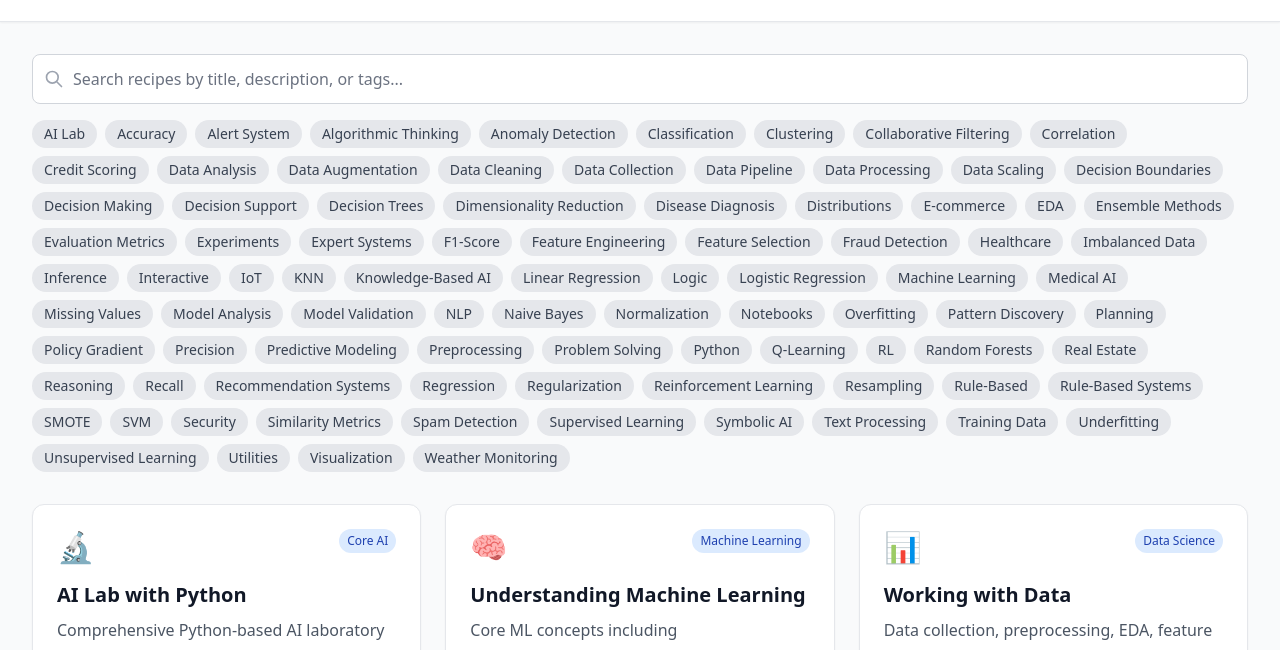
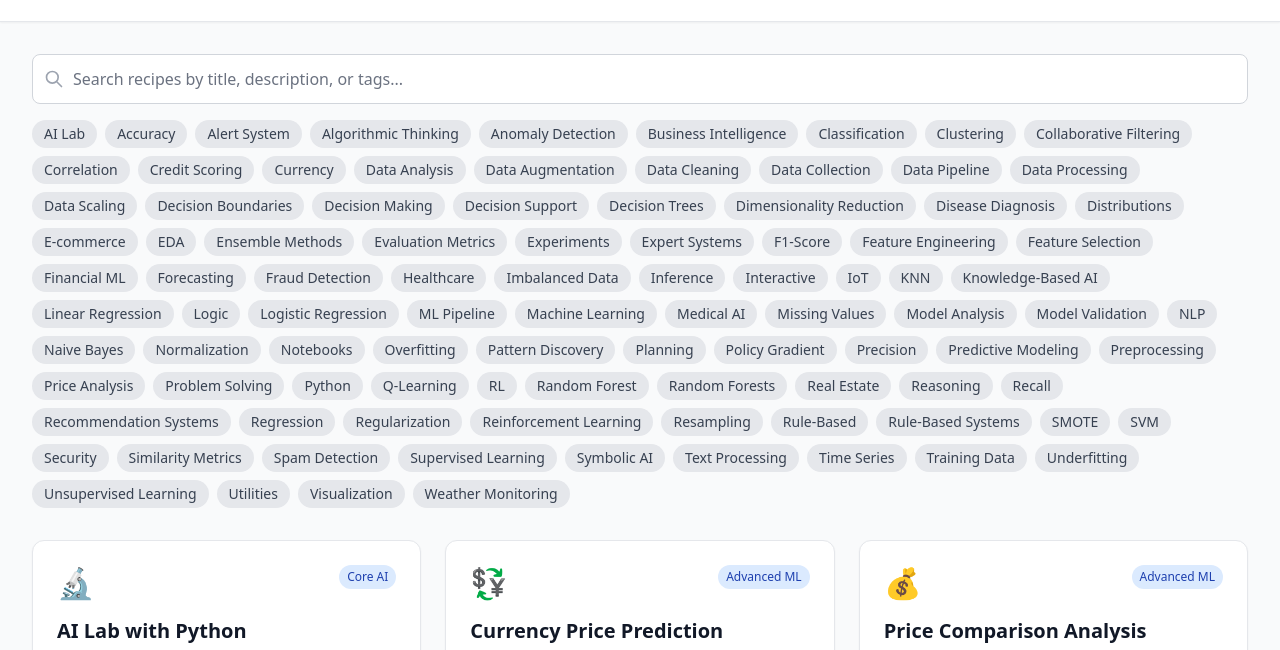
Before and after one commit to muhammadawaisshaikh/ai-engineering, a plain HTML site: page index.html in a window 1280 px wide. Shown: the part 79-729 px from the top of the page. Drawn offline with nearby package versions, Linux system fonts and the light colour scheme.

Commit message:
updated both the root README.md and index.html files to include all the new work that has been added to the repository

```diff
--- a/index.html
+++ b/index.html
@@ -194,6 +194,24 @@
                 category: 'Core AI',
                 path: 'ai-lab-python',
                 icon: '🔬'
+            },
+            {
+                id: 'currency-price-prediction',
+                title: 'Currency Price Prediction',
+                description: 'Machine learning model for predicting USD to EUR exchange rates using Random Forest with time series analysis.',
+                tags: ['Time Series', 'Financial ML', 'Random Forest', 'Currency', 'Forecasting'],
+                category: 'Advanced ML',
+                path: 'ml-model-currency-price-prediction',
+                icon: '💱'
+            },
+            {
+                id: 'price-comparison-analysis',
+                title: 'Price Comparison Analysis',
+                description: 'Comprehensive e-commerce price analysis system with data preprocessing, EDA, and model evaluation.',
+                tags: ['E-commerce', 'Price Analysis', 'Business Intelligence', 'Data Analysis', 'ML Pipeline'],
+                category: 'Advanced ML',
+                path: 'ml-model-price-comparison',
+                icon: '💰'
             },
             {
                 id: 'understanding-ml',
@@ -419,6 +437,24 @@
                 category: 'Machine Learning',
                 path: 'knn-svm-naive-bayes/visualize',
                 icon: '🎨'
+            },
+            {
+                id: 'currency-price-prediction',
+                title: 'Currency Price Prediction',
+                description: 'Machine learning model for predicting USD to EUR exchange rates using Random Forest with time series analysis.',
+                tags: ['Time Series', 'Financial ML', 'Random Forest', 'Currency', 'Forecasting'],
+                category: 'Advanced ML',
+                path: 'ml-model-currency-price-prediction',
+                icon: '💱'
+            },
+            {
+                id: 'price-comparison-analysis',
+                title: 'Price Comparison Analysis',
+                description: 'Comprehensive e-commerce price analysis system with data preprocessing, EDA, and model evaluation.',
+                tags: ['E-commerce', 'Price Analysis', 'Business Intelligence', 'Data Analysis', 'ML Pipeline'],
+                category: 'Advanced ML',
+                path: 'ml-model-price-comparison',
+                icon: '💰'
             }
         ];
 
```
Also changed, not shown: 1 other file.
